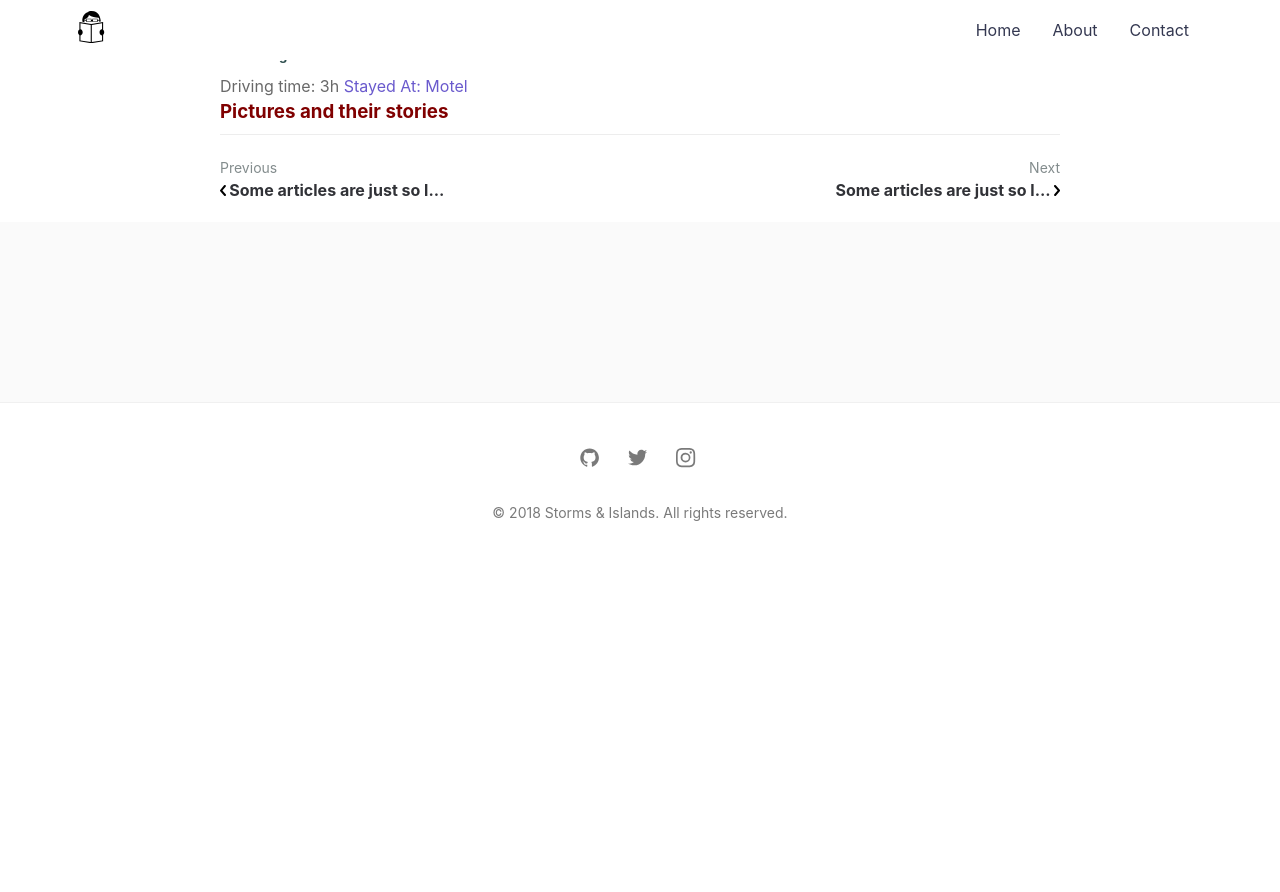
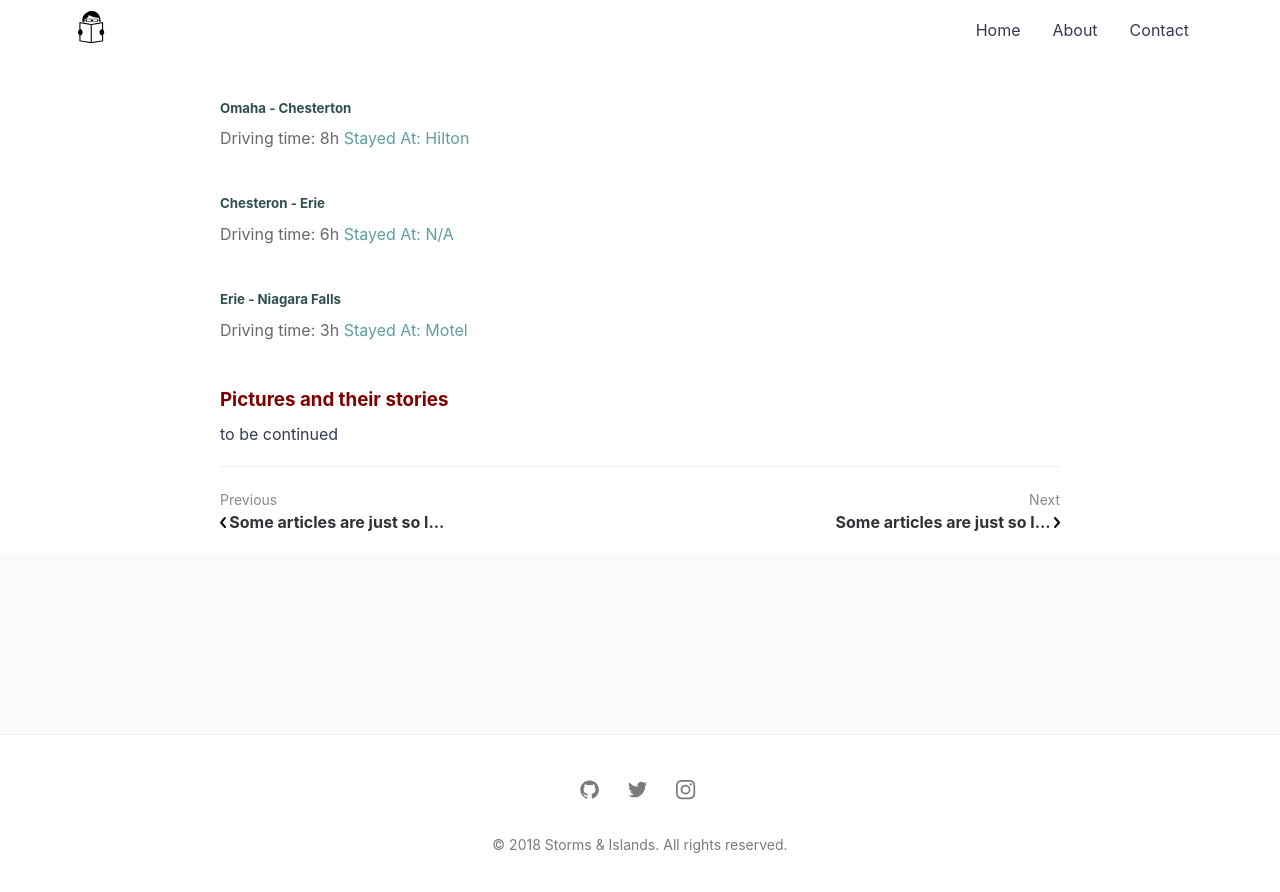
Before and after one commit to 0wang/0wang.github.io, a Jekyll site: the page built from _posts/2018-08-08-Across-the-US.md, in a window 1280 px wide and 900 px high, scrolled down 1629 px. Shown: the top 892 px of the window. Built offline with Jekyll 4.4.1, drawn with Linux system fonts in a browser that asks for light colours; a script that is not in the unit is left out; comment, search, counter and statistics services are not loaded; before the commit the page ends 2197 px from its top, so only the background shows below that.

Commit message:
luxian145

```diff
--- a/_posts/2018-08-08-Across-the-US.md
+++ b/_posts/2018-08-08-Across-the-US.md
@@ -13,31 +13,33 @@ Since we only have two girls, the safety became the primary concern when we sche
 
 ##### <font color="#2F4F4F">Los Angeles - Las Vegas </font>
 <font color="#696969">Driving time: 5h </font>
-<font color="#6A5ACD">Stayed At: Wynn </font>
+<font color="#5F9EA0">Stayed At: Wynn </font> <br />
 
 ##### <font color="#2F4F4F">Las Vegas - The Arches National Park </font>
 <font color="#696969">Driving time: 6.5h </font>
-<font color="#6A5ACD">Stayed At: Airbnb </font>
+<font color="#5F9EA0">Stayed At: Airbnb </font> <br />
 
 ##### <font color="#2F4F4F">The Arches National Park - Denver </font>
 <font color="#696969">Driving time: 6h <br /> </font>
-<font color="#6A5ACD">Stayed At: Airbnb </font>
+<font color="#5F9EA0">Stayed At: Airbnb </font> <br />
 ![Arches National Park](/assets/img/posts/sleek.jpg)
 
 ##### <font color="#2F4F4F">The Arches National Park - Omaha </font>
 <font color="#696969">Driving time: 8h </font>
-<font color="#6A5ACD">Stayed At: Hotel Deco </font>
+<font color="#5F9EA0">Stayed At: Hotel Deco </font> <br />
 
 ##### <font color="#2F4F4F">Omaha - Chesterton </font>
 <font color="#696969">Driving time: 8h </font>
-<font color="#6A5ACD">Stayed At: Hilton </font>
+<font color="#5F9EA0">Stayed At: Hilton </font> <br />
 
 ##### <font color="#2F4F4F">Chesteron - Erie </font>
 <font color="#696969">Driving time: 6h </font>
-<font color="#6A5ACD">Stayed At: N/A </font>
+<font color="#5F9EA0">Stayed At: N/A </font> <br />
 
 ##### <font color="#2F4F4F">Erie - Niagara Falls </font>
 <font color="#696969">Driving time: 3h </font>
-<font color="#6A5ACD">Stayed At: Motel </font>
+<font color="#5F9EA0">Stayed At: Motel </font> <br />
 
 ### <font color="#800000">Pictures and their stories </font>
+
+to be continued
```
